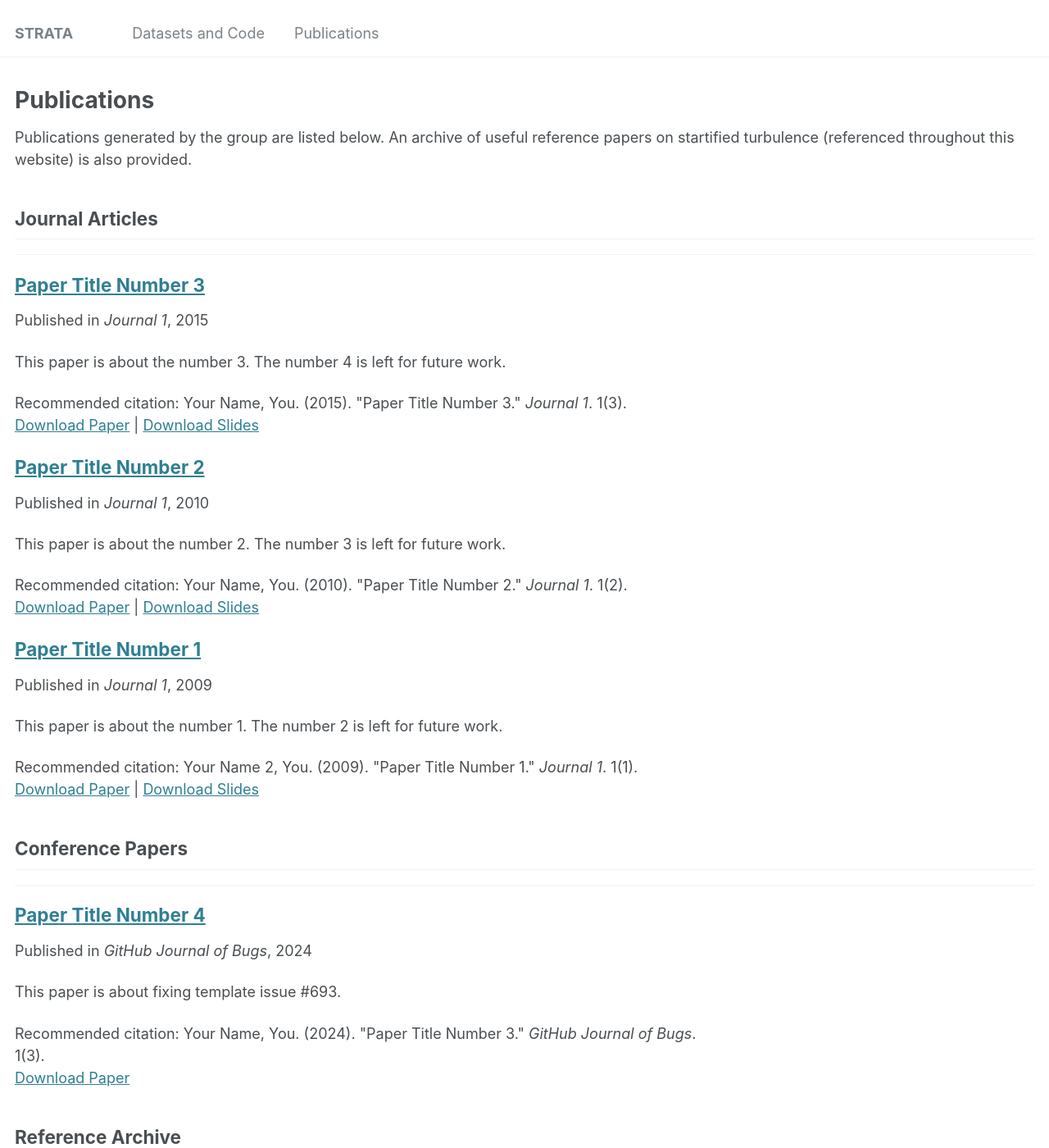
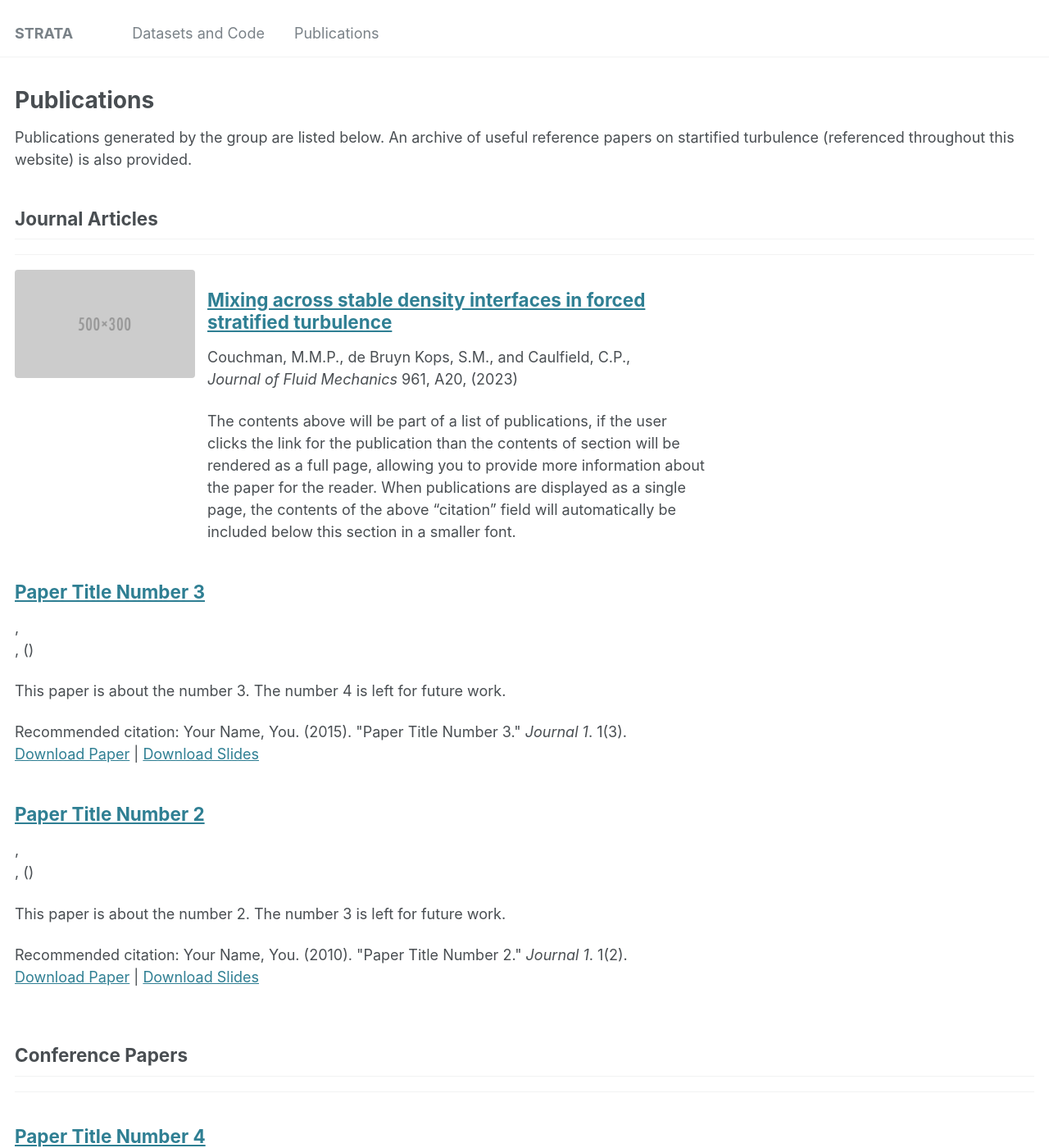
Before and after one commit to stratified-turbulence/web, a Jekyll site: the page built from _pages/publications.html, in a window 1280 px wide and 1400 px high. Shown: the whole window at 82% size. Built offline with Jekyll 4.4.1, drawn with Linux system fonts in a browser that asks for light colours; some of the changed text lies outside the part shown.

Commit message:
Publications update

```diff
--- a/_includes/archive-single.html
+++ b/_includes/archive-single.html
@@ -13,8 +13,8 @@
 {% endif %}
 
 
-<div class="{{ include.type | default: "list" }}__item">
-  <article class="archive__item" itemscope itemtype="http://schema.org/CreativeWork">
+<div class="{{ include.type | default: " list" }}__item">
+  <!-- <article class="archive__item" itemscope itemtype="http://schema.org/CreativeWork">
     {% if include.type == "grid" and teaser %}
       <div class="archive__item-teaser">
         <img src=
@@ -27,13 +27,48 @@
       </div>
     {% endif %}
 
+    {% if post.image %}
+      <a href="{{ post.url }}">
+        <img src="{{ post.image }}" alt="Thumbnail for {{ post.title }}" class="publication-thumb" />
+      </a>
+    {% endif %} -->
+
+  <article class="archive__item publication-entry" itemscope itemtype="http://schema.org/CreativeWork">
+
+    <div class="publication-flex">
+      {% if post.image %}
+      <div class="publication-thumb-container">
+        <a href="{{ post.url }}">
+          <img src="{{ post.image }}" alt="Thumbnail for {{ post.title }}" class="publication-thumb" />
+        </a>
+      </div>
+      {% endif %}
+
+      <div class="publication-text">
         <h2 class="archive__item-title" itemprop="headline">
+          <!-- {% if post.link %}
+          <a href="{{ post.link }}">{{ title }}</a> <a href="{{ base_path }}{{ post.url }}" rel="permalink"><i
+              class="fa fa-link" aria-hidden="true" title="permalink"></i><span class="sr-only">Permalink</span></a>
+          {% else %}
+          <a href="{{ base_path }}{{ post.url }}" rel="permalink">{{ title }}</a>
+          {% endif %} -->
           {% if post.link %}
-        <a href="{{ post.link }}">{{ title }}</a> <a href="{{ base_path }}{{ post.url }}" rel="permalink"><i class="fa fa-link" aria-hidden="true" title="permalink"></i><span class="sr-only">Permalink</span></a>
+            <a href="{{ post.link }}" target="_blank" rel="noopener">{{ title }}</a>
+          {% else %}
+            <a href="{{ base_path }}{{ post.url }}">{{ title }}</a>
+          {% endif %}
+        </h2>
+
+
+
+        <!-- <h2 class="archive__item-title" itemprop="headline">
+          {% if post.link %}
+          <a href="{{ post.link }}">{{ title }}</a> <a href="{{ base_path }}{{ post.url }}" rel="permalink"><i
+              class="fa fa-link" aria-hidden="true" title="permalink"></i><span class="sr-only">Permalink</span></a>
           {% else %}
           <a href="{{ base_path }}{{ post.url }}" rel="permalink">{{ title }}</a>
           {% endif %}
-    </h2>
+        </h2> -->
 
         {% if post.read_time %}
         <p class="page__meta"><i class="fa fa-clock-o" aria-hidden="true"></i> {% include read-time.html %}</p>
@@ -42,19 +77,28 @@
         {% if post.collection == 'teaching' %}
         <p> {{ post.type }}, <i>{{ post.venue }}</i>, {{ post.date | default: "1900-01-01" | date: "%Y" }} </p>
         {% elsif post.collection == 'publications' %}
-          <p>Published in <i>{{ post.venue }}</i>, {{ post.date | default: "1900-01-01" | date: "%Y" }} </p>
+        <!-- <p>Published in <i>{{ post.venue }}</i>, {{ post.date | default: "1900-01-01" | date: "%Y" }} </p> -->
+        <p>{{post.authors}}, <br> <i>{{post.journal}}</i> {{post.volume}}, ({{post.year}}) </p>
         {% elsif post.date %}
-         <p class="page__date"><strong><i class="fa fa-fw fa-calendar" aria-hidden="true"></i> {{ site.data.ui-text[site.locale].date_label | default: "Published:" }}</strong> <time datetime="{{ post.date | default: "1900-01-01" | date_to_xmlschema }}">{{ post.date | default: "1900-01-01" | date: "%B %d, %Y" }}</time></p>
+        <p class="page__date"><strong><i class="fa fa-fw fa-calendar" aria-hidden="true"></i> {{
+            site.data.ui-text[site.locale].date_label | default: "Published:" }}</strong> <time
+            datetime="{{ post.date | default: " 1900-01-01" | date_to_xmlschema }}">{{ post.date | default: "1900-01-01"
+            | date: "%B %d, %Y" }}</time></p>
         {% endif %}
 
         {% if post.excerpt and site.read_more != 'enabled' %}
         <p class="archive__item-excerpt" itemprop="description">{{ post.excerpt | markdownify }}</p>
         {% elsif post.excerpt and site.read_more == 'enabled' %}
-    <p class="archive__item-excerpt" itemprop="description"><p>{{ post.excerpt | markdownify | remove: '<p>' | remove: '</p>' }}<strong><a href="{{ base_path }}{{ post.url }}" rel="permalink"> Read more</a></strong></p></p>
+        <p class="archive__item-excerpt" itemprop="description">
+        <p>{{ post.excerpt | markdownify | remove: '
+        <p>' | remove: '</p>' }}<strong><a href="{{ base_path }}{{ post.url }}" rel="permalink"> Read more</a></strong>
+        </p>
+        </p>
         {% endif %}
 
         {% if post.citation and post.paperurl and post.slidesurl %}
-      <p>Recommended citation: {{ post.citation }}<br /><a href="{{ post.paperurl }}">Download Paper</a> | <a href="{{ post.slidesurl }}">Download Slides</a></p>
+        <p>Recommended citation: {{ post.citation }}<br /><a href="{{ post.paperurl }}">Download Paper</a> | <a
+            href="{{ post.slidesurl }}">Download Slides</a></p>
         {% elsif post.citation and post.paperurl %}
         <p>Recommended citation: {{ post.citation }}<br /><a href="{{ post.paperurl }}">Download Paper</a></p>
         {% elsif post.citation and post.slidesurl %}
--- a/_publications/2009-10-01-paper-title-number-1.md
+++ /dev/null
@@ -1,15 +0,0 @@
----
-title: "Paper Title Number 1"
-collection: publications
-category: manuscripts
-permalink: /publication/2009-10-01-paper-title-number-1
-excerpt: 'This paper is about the number 1. The number 2 is left for future work.'
-date: 2009-10-01
-venue: 'Journal 1'
-slidesurl: 'http://academicpages.github.io/files/slides1.pdf'
-paperurl: 'http://academicpages.github.io/files/paper1.pdf'
-citation: 'Your Name 2, You. (2009). &quot;Paper Title Number 1.&quot; <i>Journal 1</i>. 1(1).'
-image: /images/500x300.png
----
-
-The contents above will be part of a list of publications, if the user clicks the link for the publication than the contents of section will be rendered as a full page, allowing you to provide more information about the paper for the reader. When publications are displayed as a single page, the contents of the above "citation" field will automatically be included below this section in a smaller font.
--- /dev/null
+++ b/_publications/2023_Couchman_JFM.md
@@ -0,0 +1,21 @@
+---
+title: "Mixing across stable density interfaces in forced stratified turbulence"
+collection: publications
+category: manuscripts
+link: https://www.cambridge.org/core/journals/journal-of-fluid-mechanics/article/mixing-across-stable-density-interfaces-in-forced-stratified-turbulence/45A1DC2F835AD553EE891636E23FBD89
+authors: Couchman, M.M.P., de Bruyn Kops, S.M., and Caulfield, C.P.
+journal: Journal of Fluid Mechanics
+volume: 961, A20
+year: 2023
+image: /web/images/500x300.png
+#permalink: https://www.cambridge.org/core/journals/journal-of-fluid-mechanics/article/mixing-across-stable-density-interfaces-in-forced-stratified-turbulence/45A1DC2F835AD553EE891636E23FBD89
+#excerpt: 'This paper is about the number 1. The number 2 is left for future work.'
+#date: 2009-10-01
+#venue: 'Journal 1'
+#slidesurl: 'http://academicpages.github.io/files/slides1.pdf'
+#paperurl: 'http://academicpages.github.io/files/paper1.pdf'
+#citation: 'Your Name 2, You. (2009). &quot;Paper Title Number 1.&quot; <i>Journal 1</i>. 1(1).'
+
+---
+
+The contents above will be part of a list of publications, if the user clicks the link for the publication than the contents of section will be rendered as a full page, allowing you to provide more information about the paper for the reader. When publications are displayed as a single page, the contents of the above "citation" field will automatically be included below this section in a smaller font.
--- a/assets/css/main.scss
+++ b/assets/css/main.scss
@@ -39,3 +39,25 @@
 @import "vendor/font-awesome/brands";
 @import "vendor/magnific-popup/magnific-popup";
 @import "print";
+
+
+.publication-entry .publication-flex {
+    display: flex;
+    align-items: flex-start;
+    gap: 15px;
+  }
+
+  .publication-thumb-container {
+    flex-shrink: 0;
+  }
+
+  .publication-thumb {
+    width: 220px;
+    height: auto;
+    border-radius: 4px;
+    object-fit: cover;
+  }
+
+  .publication-text {
+    flex-grow: 1;
+  }
```
Lines whose indentation alone changed are shown as unchanged.
